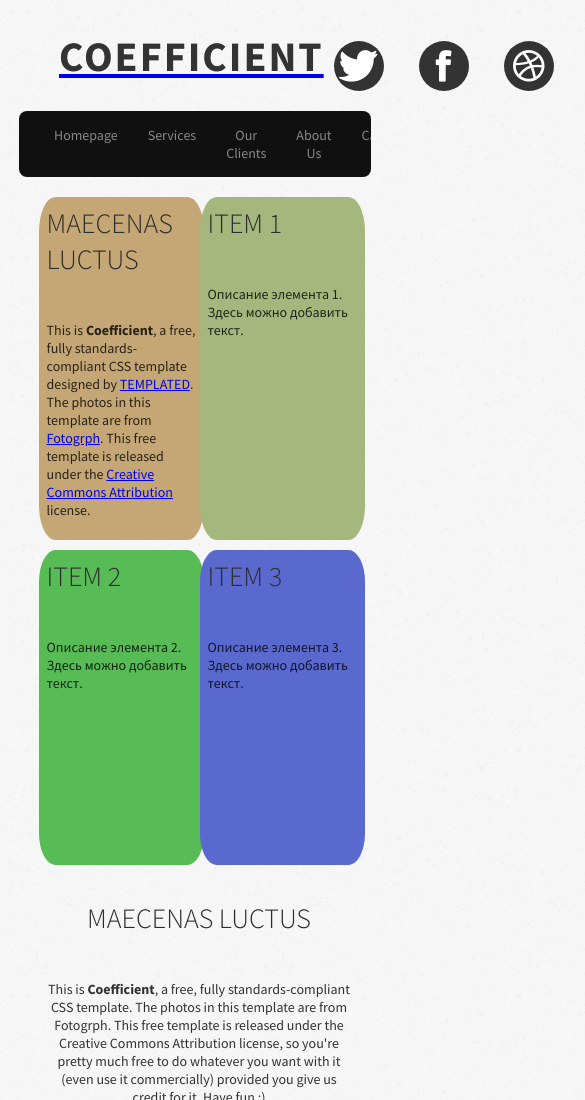
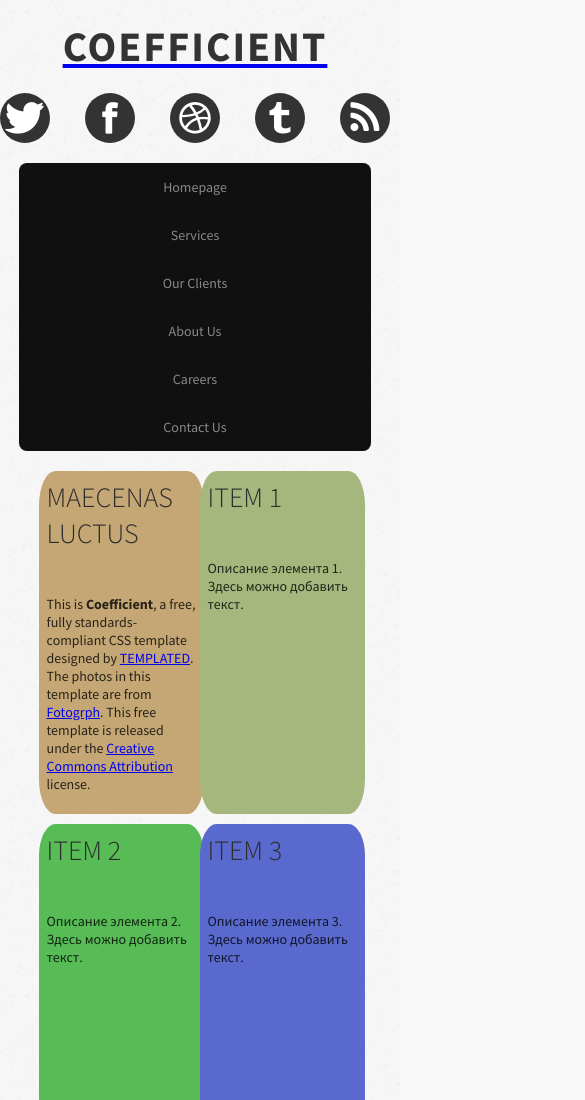
Before and after one commit to P4r4cosm/site_2.github.ip, a plain HTML site: page index.html in a window 390 px wide. Shown: the top 1100 px of the page, 585 px wide, since content can reach past the window. Drawn offline with Linux system fonts and the light colour scheme.

Commit message:
fix socials and logo

```diff
--- a/default.css
+++ b/default.css
@@ -287,6 +287,7 @@ ul.style3 img {
     list-style: none;
     display: flex;
     gap: 15px; /* Расстояние между иконками */
+
 }
 
 #social ul.contact li a {
@@ -311,6 +312,13 @@ ul.style3 img {
     #page {
         flex-direction: column; /* Изменение на вертикальную компоновку для мобильных */
     }
+    #menu ul
+    {
+        flex-direction: column;
+    }
+    #header-content {
+        flex-direction: column;
+    }
     #content {
         border-right: none; /* Убираем границу на мобильных */
         padding-right: 0; /* Убираем отступ справа на мобильных */
```
Also changed, not shown: index.html (+0 -1 lines).
